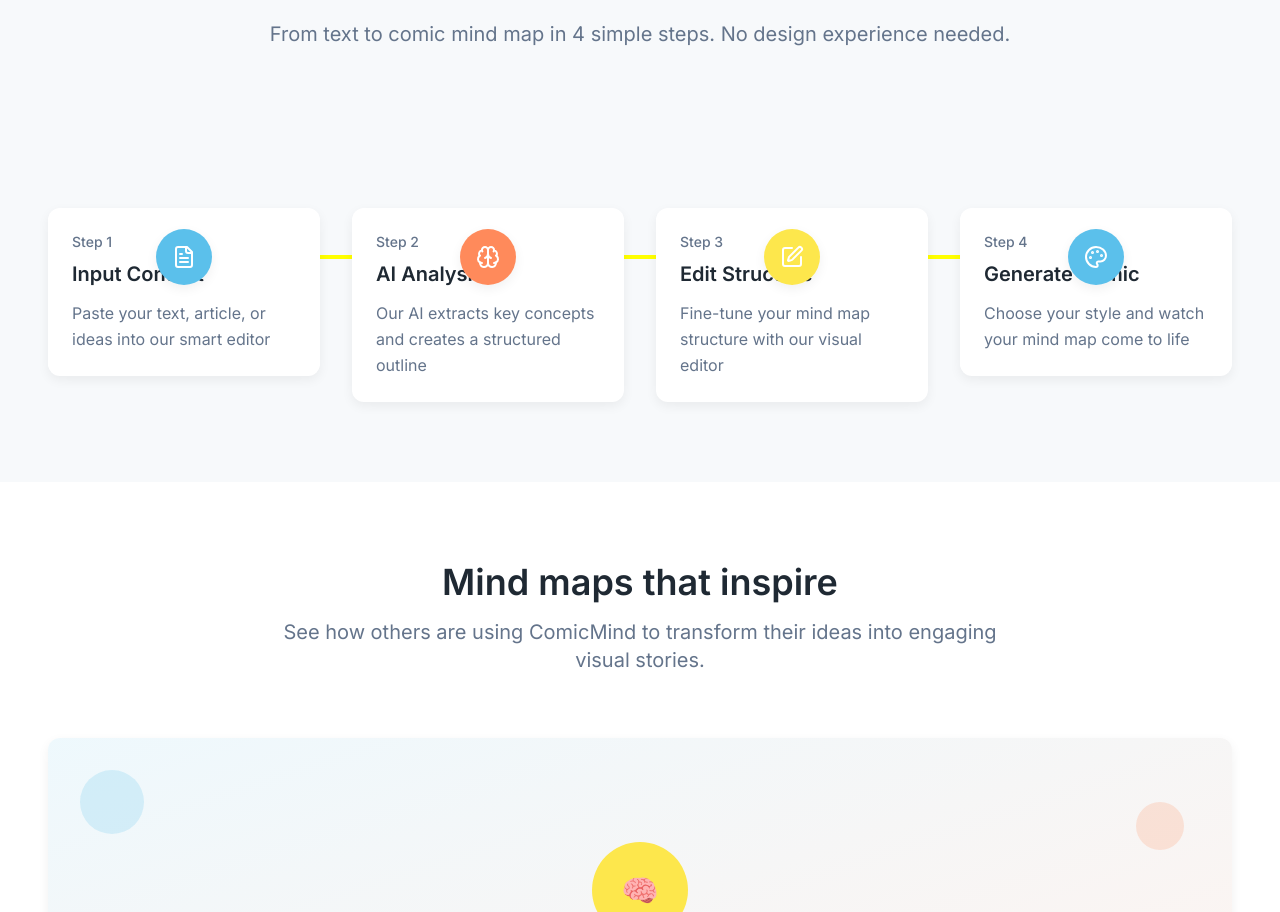
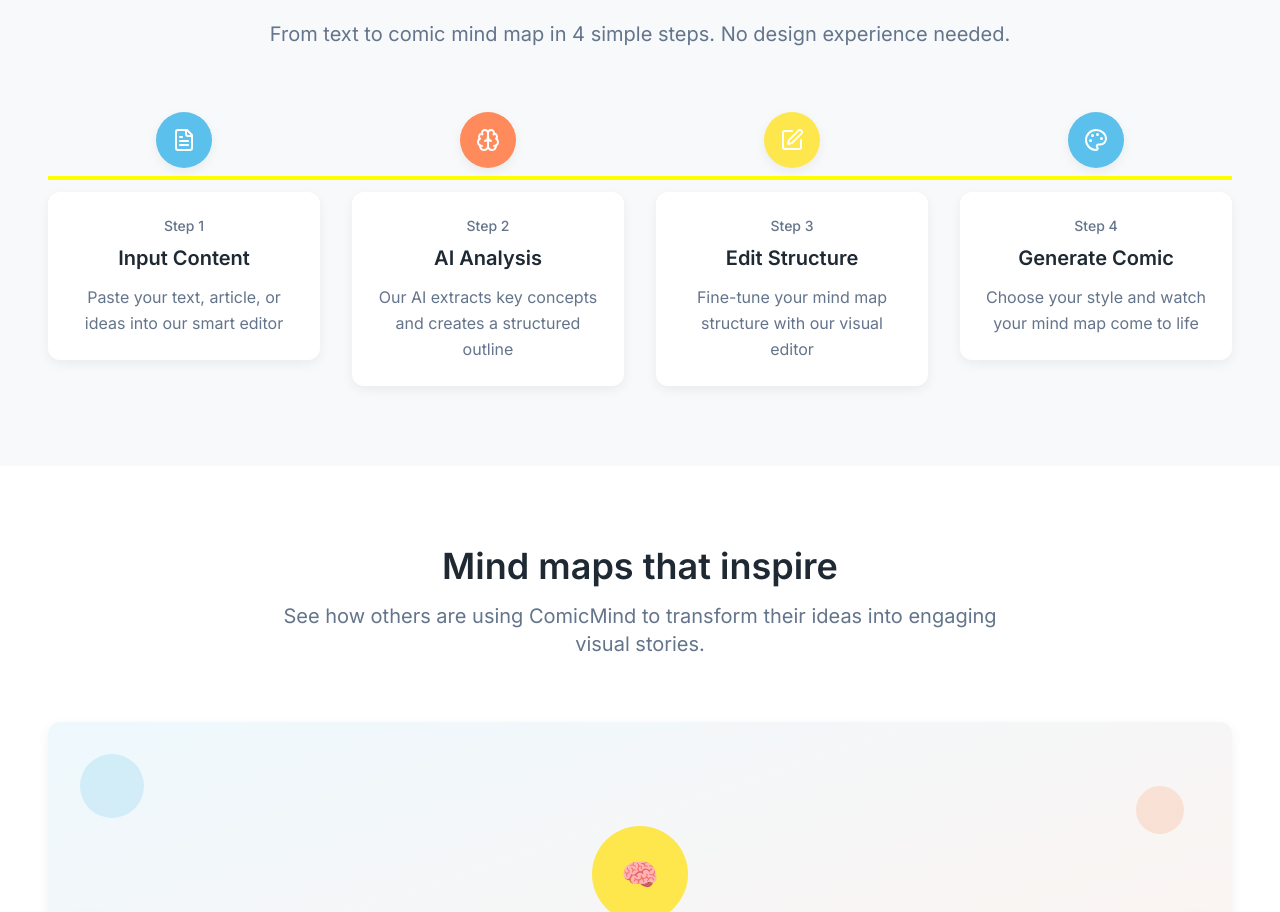
Before and after one commit to Hemajun2018/comicmind2, a Next.js app: page / in a window 1280 px wide. Shown: the part 1568-2480 px from the top of the page. Built offline with nearby package versions, Linux system fonts and the light colour scheme.

Commit message:
Fix ProcessTimeline Icon Positioning

```diff
--- a/components/home/ProcessTimeline.tsx
+++ b/components/home/ProcessTimeline.tsx
@@ -46,29 +46,20 @@ export function ProcessTimeline() {
 
         <div className="relative">
           {/* Timeline line */}
-          <div className="hidden lg:block absolute top-1/2 left-0 right-0 h-1 bg-border transform -translate-y-1/2"></div>
+          <div className="hidden lg:block absolute top-16 left-0 right-0 h-1 bg-border"></div>
 
           <div className="grid grid-cols-1 md:grid-cols-2 lg:grid-cols-4 gap-8">
             {steps.map((step, index) => {
               const Icon = step.icon;
               return (
-                <div key={index} className="relative">
-                  {/* Timeline connector */}
-                  <div className="hidden lg:block absolute top-1/2 left-1/2 transform -translate-x-1/2 -translate-y-1/2 z-10">
-                    <div className={`${step.bgColor} rounded-full p-4 shadow-soft`}>
+                <div key={index} className="relative flex flex-col items-center">
+                  {/* Icon positioned above card */}
+                  <div className={`${step.bgColor} rounded-full p-4 shadow-soft mb-6 relative z-10`}>
                     <Icon className="w-6 h-6 text-white" />
-                    </div>
                   </div>
 
                   {/* Card */}
-                  <div className="bg-neutral-card rounded-xl p-6 shadow-soft mt-16 lg:mt-24">
-                    <div className="lg:hidden mb-4">
-                      <div className={`${step.bgColor} ${step.color} rounded-xl p-3 w-fit`}>
-                        <Icon className="w-6 h-6 text-white" />
-                      </div>
-                    </div>
-
-                    <div className="text-center lg:text-left">
+                  <div className="bg-neutral-card rounded-xl p-6 shadow-soft w-full text-center">
                     <div className="text-sm font-medium text-text-muted mb-2">
                       Step {index + 1}
                     </div>
@@ -80,7 +71,6 @@ export function ProcessTimeline() {
                     </p>
                   </div>
                 </div>
-                </div>
               );
             })}
           </div>
```
Lines whose indentation alone changed are shown as unchanged.
